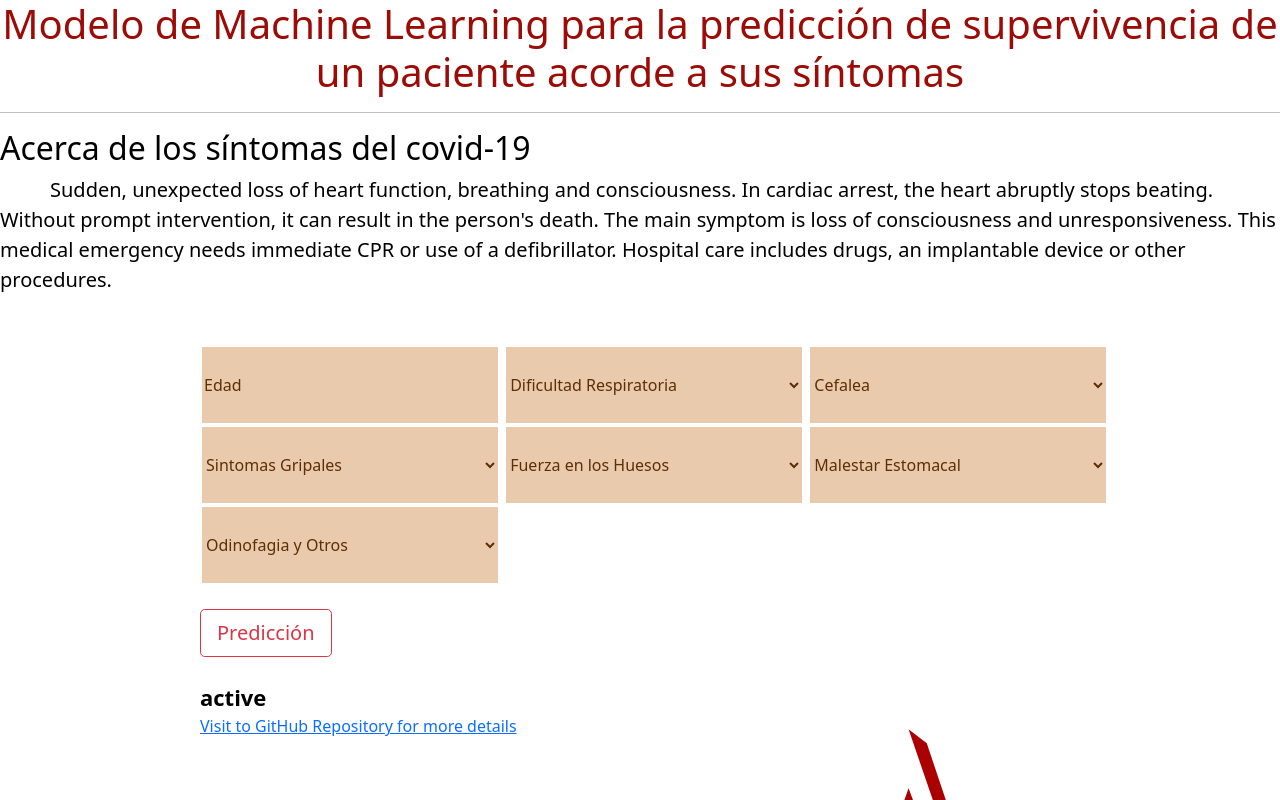
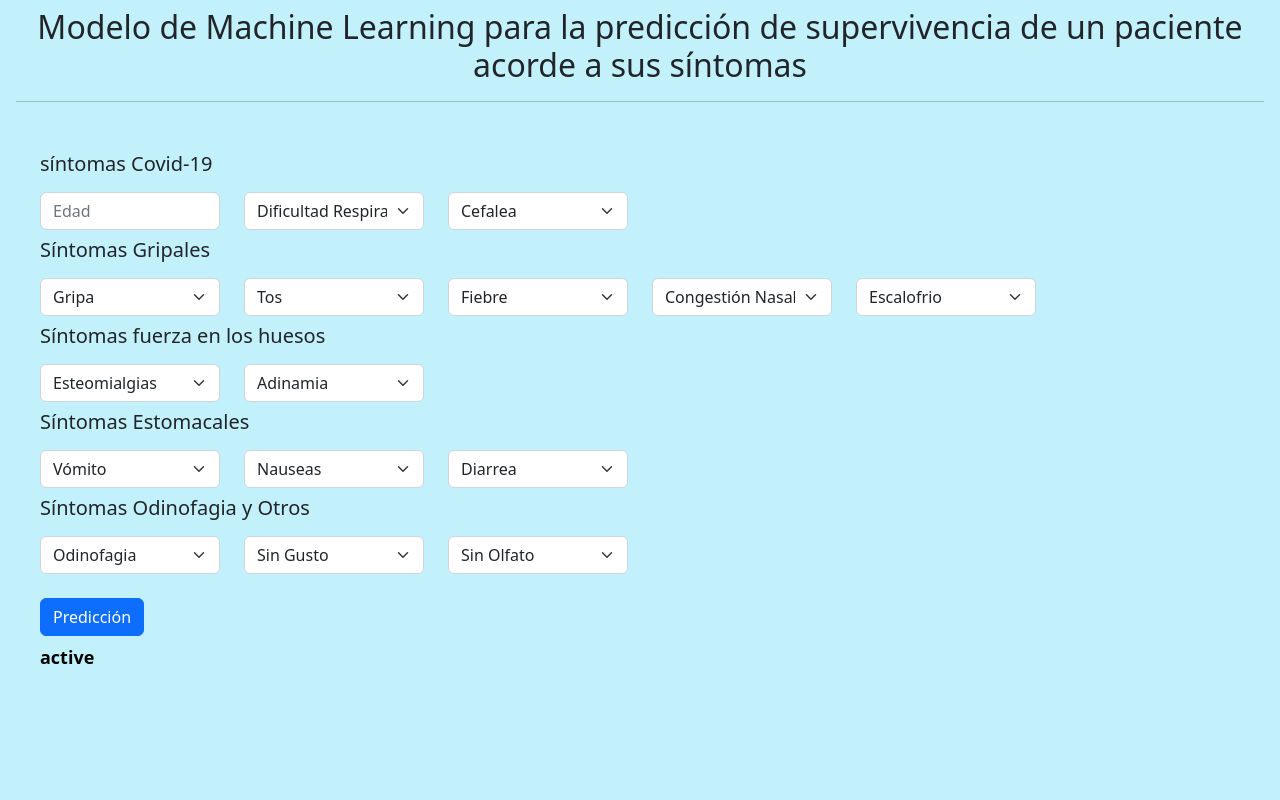
Before and after one commit to aeraso3/project, a Flask app: template templates/new.html in a window 1280 px wide. Run offline with Flask 2, Linux system fonts and the light colour scheme; the template is opened without the code that fills it: most values are stand-ins (such as "Sample title", 1, 10 or a date in 2020); parts of the project's set-up code (start-up, migrations or seed data) failed here and were passed over.

Commit message:
third commit

```diff
--- a/app.py
+++ b/app.py
@@ -12,21 +12,30 @@ def new():
 
 @app.route('/predict', methods=['POST','GET'] )
 def predict():
-    data1=float(request.form['a'])
-    data2=float(request.form['b'])
-    data3=float(request.form['c'])
-    data4=float(request.form['d'])
-    data5=float(request.form['e'])
-    data6=float(request.form['f'])
-    data7=float(request.form['g'])
-    features=np.array([data1,data2,data3,data4,data5,data6,data7])
+    data1=int(request.form['a'])
+    data2=int(request.form['b'])
+    data3=int(request.form['c'])
+    data4=int(request.form['d'])
+    data5=int(request.form['e'])
+    data6=int(request.form['f'])
+    data7=int(request.form['g'])
+    data8=int(request.form['h'])
+    data9=int(request.form['i'])
+    data10=int(request.form['j'])
+    data11=int(request.form['k'])
+    data12=int(request.form['l'])
+    data13=int(request.form['m'])
+    data14=int(request.form['n'])
+    data15=int(request.form['o'])
+    data16=int(request.form['p'])
+    features=np.array([data1,data2,data3,data4+data5+data6+data7+data8,data9+data10,data11+data12+data13,data14+data15+data16])
     pred = model2.predict([features])
 
     def statement():
-        if pred == 0:
+        if pred == 1:
             return 'Resultado:- El modelo ha pronosticado que los síntomas descritos no ponen en riesgo su vida pero debe cuidarse.'
-        elif pred == 1:
-            return 'Resultado:-  Debe consultar con el médico, el modelo ha predicho que sus síntomas ponen en riesgo su vida.'
+        elif pred == 2:
+            return 'Resultado:- Debe consultar con el médico, el modelo ha predicho que sus síntomas ponen en riesgo su vida.'
 
     return render_template('new.html',statement=statement())
 
--- a/templates/new.html
+++ b/templates/new.html
@@ -1,139 +1,186 @@
 <!doctype html>
 <html lang="en">
-
 <head>
     <!-- Required meta tags -->
-
     <meta charset="utf-8">
     <meta name="viewport" content="width=device-width, initial-scale=1">
-
     <!-- Bootstrap CSS -->
-    <link href="https://cdn.jsdelivr.net/npm/bootstrap@5.0.0-beta2/dist/css/bootstrap.min.css" rel="stylesheet"
-        integrity="sha384-BmbxuPwQa2lc/FVzBcNJ7UAyJxM6wuqIj61tLrc4wSX0szH/Ev+nYRRuWlolflfl" crossorigin="anonymous">
-
+    <!-- CSS only -->
+    <link href="https://cdn.jsdelivr.net/npm/bootstrap@5.2.0-beta1/dist/css/bootstrap.min.css" rel="stylesheet" integrity="sha384-0evHe/X+R7YkIZDRvuzKMRqM+OrBnVFBL6DOitfPri4tjfHxaWutUpFmBp4vmVor" crossorigin="anonymous">
     <title>MLAB</title>
-    <style type="text/css">
-        body {
-
-            background-repeat: no-repeat;
-            background-attachment: fixed;
-            background-position: 0% -80%;
-        }
-
-        div.a {
-            text-indent: 50px;
-        }
-
-        input,
-        select {
-
-            width: 300px;
-            border-style: solid;
-            height: 80px;
-            background: rgba(190, 95, 7, 0.329);
-            border-width: 0.15em;
-            border-color: rgb(255, 255, 255);
-            color: rgb(94, 47, 4);
-        }
-
-        ::placeholder {
-            color: rgb(94, 47, 4);
-            opacity: 1;
-            /* Firefox */
-        }
-
-        :-ms-input-placeholder {
-            /* Internet Explorer 10-11 */
-            color: white;
-        }
-
-        ::-ms-input-placeholder {
-            /* Microsoft Edge */
-            color: white;
-        }
-    </style>
 </head>
-
-<body style="background-image: url('{{url_for('static',filename='/img12.jpg')}}')">
-
-
-
-    <h1 style="text-align:center;color: rgb(156, 11, 6);font-family: inherit;">Modelo de Machine
-        Learning para la predicción de supervivencia de un paciente acorde a sus síntomas</h1>
-    <hr style="color: rgb(0, 0, 0);">
-
-
-
-    <h2 style="color: rgb(0, 0, 0);">Acerca de los síntomas del covid-19</h2>
-
-    <div class="a">
-        <p style="color: rgb(0, 0, 0);font-size:20px"> Sudden, unexpected loss of heart function, breathing and
-            consciousness.
-            In cardiac arrest, the heart abruptly stops beating. Without prompt intervention, it can result in the
-            person's death.
-            The main symptom is loss of consciousness and unresponsiveness.
-            This medical emergency needs immediate CPR or use of a defibrillator. Hospital care includes drugs, an
-            implantable device or other procedures.
-
-        </p>
+<body class="bg-info p-2 text-dark bg-opacity-25">
+    <div class="ms-2 me-2">
+        <div class="mbt-2">
+            <h1 class="text-center fs-2">Modelo de Machine Learning para la predicción de supervivencia de un paciente acorde a sus síntomas</h1>
+            <hr>
         </div>
-
-
-    <form style="margin-top: 50px;padding-left:200px;" action="{{url_for('predict')}}" method="post">
-
-
-
-
-        <input type="text" placeholder="Edad" aria-label="default input example" required='required' name="a">
-        <select aria-label="Dificultad Respiratoria" type="text" required='required' name="b">
+        <div class="ms-4 me-4">
+            <form style="margin-top: 50px;" action="{{url_for('predict')}}" method="post">
+                <div class="row">
+                    <div class="col-sm-8 mb-2">
+                        <h2 class="fs-5">síntomas Covid-19</h2>
+                    </div>
+                </div>
+                <div class="row">
+                    <div class="col-sm-2 mb-2">
+                        <input type="text" placeholder="Edad" class="form-control" required='required' name="a">
+                    </div>
+                    <div class="col-sm-2 mb-2">
+                        <select aria-label="Dificultad Respiratoria" class="form-select" required='required' name="b">
                             <option selected="true" disabled="disabled">Dificultad Respiratoria</option>
                             <option value="1"> Si </option>
                             <option value="2"> No</option>
                         </select>
-        <select aria-label="Cefalea" type="text" required='required' name="c">
+                    </div>
+                    <div class="col-sm-2 mb-2">
+                        <select aria-label="Cefalea" class="form-select" required='required' name="c">
                             <option selected="true" disabled="disabled">Cefalea</option>
                             <option value="1"> Si </option>
                             <option value="2"> No</option>
                         </select>
-        <select aria-label="Sintomas Gripales" type="text" required='required' name="d">
-            <option selected="true" disabled="disabled">Sintomas Gripales</option>
+
+                    </div>
+                </div>
+                <div class="row">
+                    <div class="col-sm-7 mb-2">
+                        <h2 class="fs-5">Síntomas Gripales</h2>
+                    </div>
+                </div>
+                <div class="row">
+                    <div class="col-sm-2 mb-2">
+                        <select aria-label="Gripa" class="form-select" required='required' name="d">
+                            <option selected="true" disabled="disabled">Gripa</option>
                             <option value="1"> Si </option>
                             <option value="2"> No</option>
                         </select>
-        <select aria-label="Fuerza en los Huesos" type="text" required='required' name="e">
-            <option selected="true" disabled="disabled">Fuerza en  los Huesos</option>
+                    </div>
+                    <div class="col-sm-2 mb-2">
+                        <select aria-label="Tos" class="form-select" required='required' name="e">
+                            <option selected="true" disabled="disabled">Tos</option>
                             <option value="1"> Si </option>
                             <option value="2"> No</option>
                         </select>
-        <select aria-label="Malestar Estomacal" type="text" required='required' name="f">
-            <option selected="true" disabled="disabled">Malestar Estomacal</option>
+                    </div>
+                    <div class="col-sm-2 mb-2">
+                        <select aria-label="Fiebre" class="form-select" required='required' name="f">
+                            <option selected="true" disabled="disabled">Fiebre</option>
                             <option value="1"> Si </option>
                             <option value="2"> No</option>
                         </select>
-        <select aria-label="Odinofagia y Otros" type="text" required='required' name="g">
-            <option selected="true" disabled="disabled">Odinofagia y Otros</option>
+                    </div>
+                    <div class="col-sm-2 mb-2">
+                        <select aria-label="Congestión Nasal" class="form-select" required='required' name="g">
+                            <option selected="true" disabled="disabled">Congestión Nasal</option>
                             <option value="1"> Si </option>
                             <option value="2"> No</option>
                         </select>
-       <br><br>
-        <button style="margin-left:00px" type="submit" class="btn btn-outline-danger btn-lg">Predicción</button><br><br>
+                    </div>
+                    <div class="col-sm-2 mb-2">
+                        <select aria-label="Escalofrio" class="form-select" required='required' name="h">
+                            <option selected="true" disabled="disabled">Escalofrio</option>
+                            <option value="1"> Si </option>
+                            <option value="2"> No</option>
+                        </select>
+                    </div>
+                </div>
+                <div class="row">
+                    <div class="col-sm-7 mb-2">
+                        <h2 class="fs-5">Síntomas fuerza en los huesos</h2>
+                    </div>
+                </div>
+                <div class="row">
+                    <div class="col-sm-2 mb-2">
+                        <select aria-label="Esteomialgias" class="form-select" required='required' name="i">
+                            <option selected="true" disabled="disabled">Esteomialgias</option>
+                            <option value="1"> Si </option>
+                            <option value="2"> No</option>
+                        </select>
+                    </div>
+                    <div class="col-sm-2 mb-2">
+                        <select aria-label="Adinamia" class="form-select" required='required' name="j">
+                            <option selected="true" disabled="disabled">Adinamia</option>
+                            <option value="1"> Si </option>
+                            <option value="2"> No</option>
+                        </select>
+                    </div>
+                </div>
+                <div class="row">
+                    <div class="col-sm-7 mb-2">
+                        <h2 class="fs-5">Síntomas Estomacales</h2>
+                    </div>
+                </div>
+                <div class="row">
+                    <div class="col-sm-2 mb-2">
+                        <select aria-label="Vómito" class="form-select" required='required' name="k">
+                            <option selected="true" disabled="disabled">Vómito</option>
+                            <option value="1"> Si </option>
+                            <option value="2"> No</option>
+                        </select>
+                    </div>
+                    <div class="col-sm-2 mb-2">
+                        <select aria-label="Nauseas" class="form-select" required='required' name="l">
+                            <option selected="true" disabled="disabled">Nauseas</option>
+                            <option value="1"> Si </option>
+                            <option value="2"> No</option>
+                        </select>
+                    </div>
+                    <div class="col-sm-2 mb-2">
+                        <select aria-label="Diarrea" class="form-select" required='required' name="m">
+                            <option selected="true" disabled="disabled">Diarrea</option>
+                            <option value="1"> Si </option>
+                            <option value="2"> No</option>
+                        </select>
+                    </div>
+                </div>
+                <div class="row">
+                    <div class="col-sm-7 mb-2">
+                        <h2 class="fs-5">Síntomas Odinofagia y Otros</h2>
+                    </div>
+                </div>
+                <div class="row">
+                    <div class="col-sm-2 mb-2">
+                        <select aria-label="Odinofagia" class="form-select" required='required' name="n">
+                            <option selected="true" disabled="disabled">Odinofagia</option>
+                            <option value="1"> Si </option>
+                            <option value="2"> No</option>
+                        </select>
+                    </div>
+                    <div class="col-sm-2 mb-2">
+                        <select aria-label="Sin Gusto" class="form-select" required='required' name="o">
+                            <option selected="true" disabled="disabled">Sin Gusto</option>
+                            <option value="1"> Si </option>
+                            <option value="2"> No</option>
+                        </select>
+                    </div>
+                    <div class="col-sm-2 mb-2">
+                        <select aria-label="Sin Olfato" class="form-select" required='required' name="p">
+                            <option selected="true" disabled="disabled">Sin Olfato</option>
+                            <option value="1"> Si </option>
+                            <option value="2"> No</option>
+                        </select>
+                    </div>
+                </div>
+                <div class="row">
+                    <div class="col-sm-2 mt-3">
+                            <button type="submit" class="btn btn-primary">Predicción</button>
+                    </div>
+                </div>
+                <div class="row">
+                    <div class="col-sm-12 mt-2">
+                        <b style="color: rgb(0, 0, 0);font-size: 18px;">{{statement}}</b>
+                    </td>
+                </div>
+            </form>
 
-        <b style="color: rgb(0, 0, 0);font-size: 22px;">{{statement}}</b>
-        <p><a href="https://github.com/Vijaysinh7000/cardiac-arrest-prediction">Visit to GitHub Repository for more details</a></p>
+        </div>
 
-
-    </form>
-    <br>
-
-
-
+    </div>
 
      <!-- Optional JavaScript; choose one of the two! -->
-
     <!-- Option 1: Bootstrap Bundle with Popper -->
-    <script src="https://cdn.jsdelivr.net/npm/bootstrap@5.0.0-beta2/dist/js/bootstrap.bundle.min.js"
-        integrity="sha384-b5kHyXgcpbZJO/tY9Ul7kGkf1S0CWuKcCD38l8YkeH8z8QjE0GmW1gYU5S9FOnJ0"
-        crossorigin="anonymous"></script>
+    <!-- JavaScript Bundle with Popper -->
+    <script src="https://cdn.jsdelivr.net/npm/bootstrap@5.2.0-beta1/dist/js/bootstrap.bundle.min.js" integrity="sha384-pprn3073KE6tl6bjs2QrFaJGz5/SUsLqktiwsUTF55Jfv3qYSDhgCecCxMW52nD2" crossorigin="anonymous"></script>
 
     <!-- Option 2: Separate Popper and Bootstrap JS -->
     <!--
@@ -141,5 +188,4 @@
     <script src="https://cdn.jsdelivr.net/npm/bootstrap@5.0.0-beta2/dist/js/bootstrap.min.js" integrity="sha384-nsg8ua9HAw1y0W1btsyWgBklPnCUAFLuTMS2G72MMONqmOymq585AcH49TLBQObG" crossorigin="anonymous"></script>
     -->
 </body>
-
 </html>
```
Lines whose indentation alone changed are shown as unchanged.
